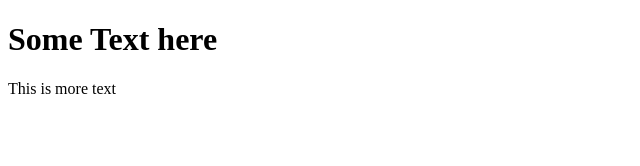
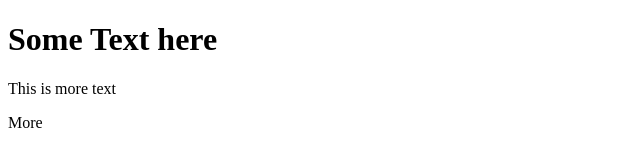
Before and after one commit to PatrikBeichner/git-test, a plain HTML site: page index.html in a window 1280 px wide. Shown: the full height of the page, 0-640 px from the left. Drawn offline with Linux system fonts and the light colour scheme.

Commit message:
Third Commit

```diff
--- a/index.html
+++ b/index.html
@@ -8,5 +8,6 @@
 <body>
     <h1>Some Text here</h1>
     <p>This is more text</p>
+    <p>More</p>
 </body>
 </html>
```
